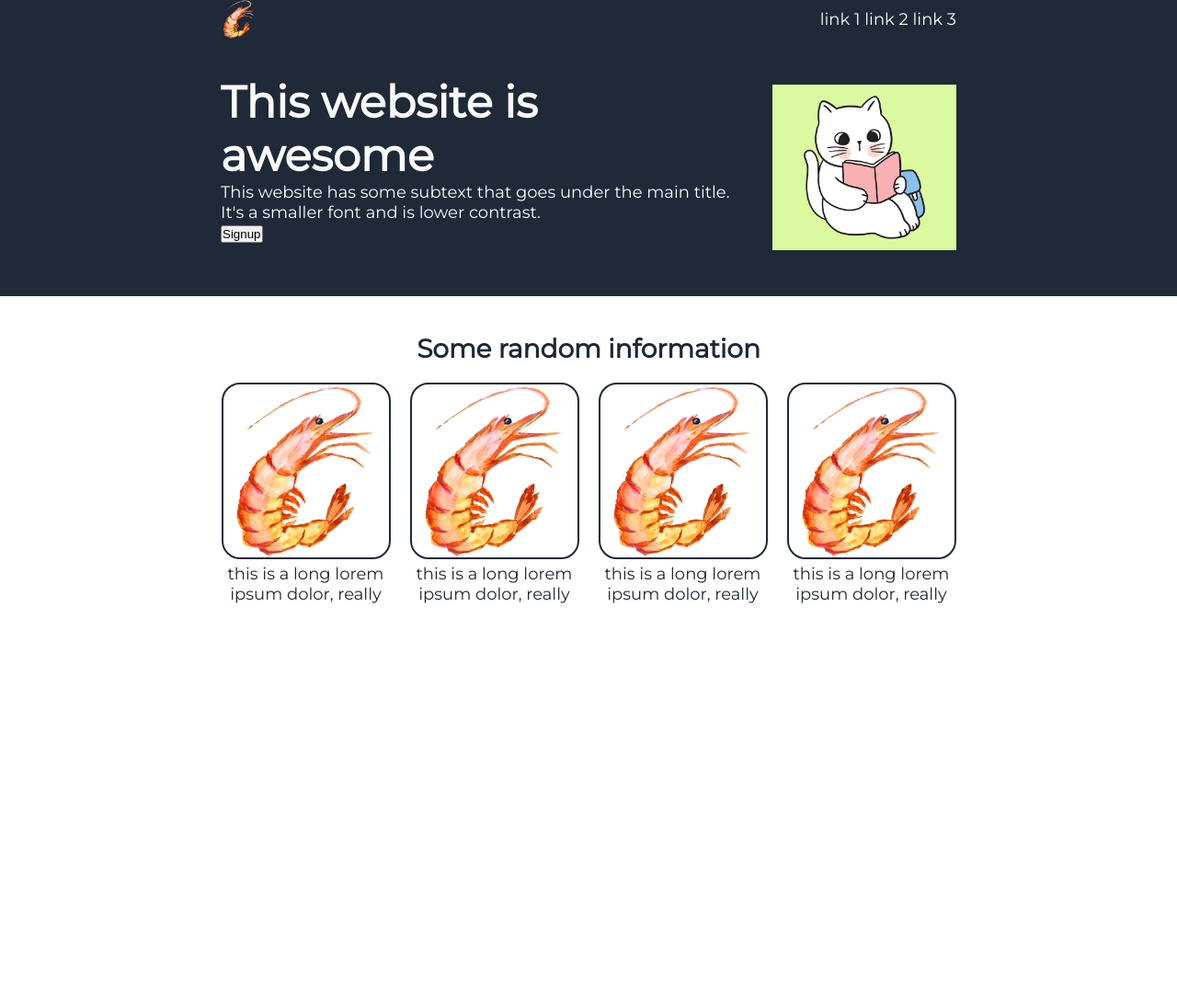
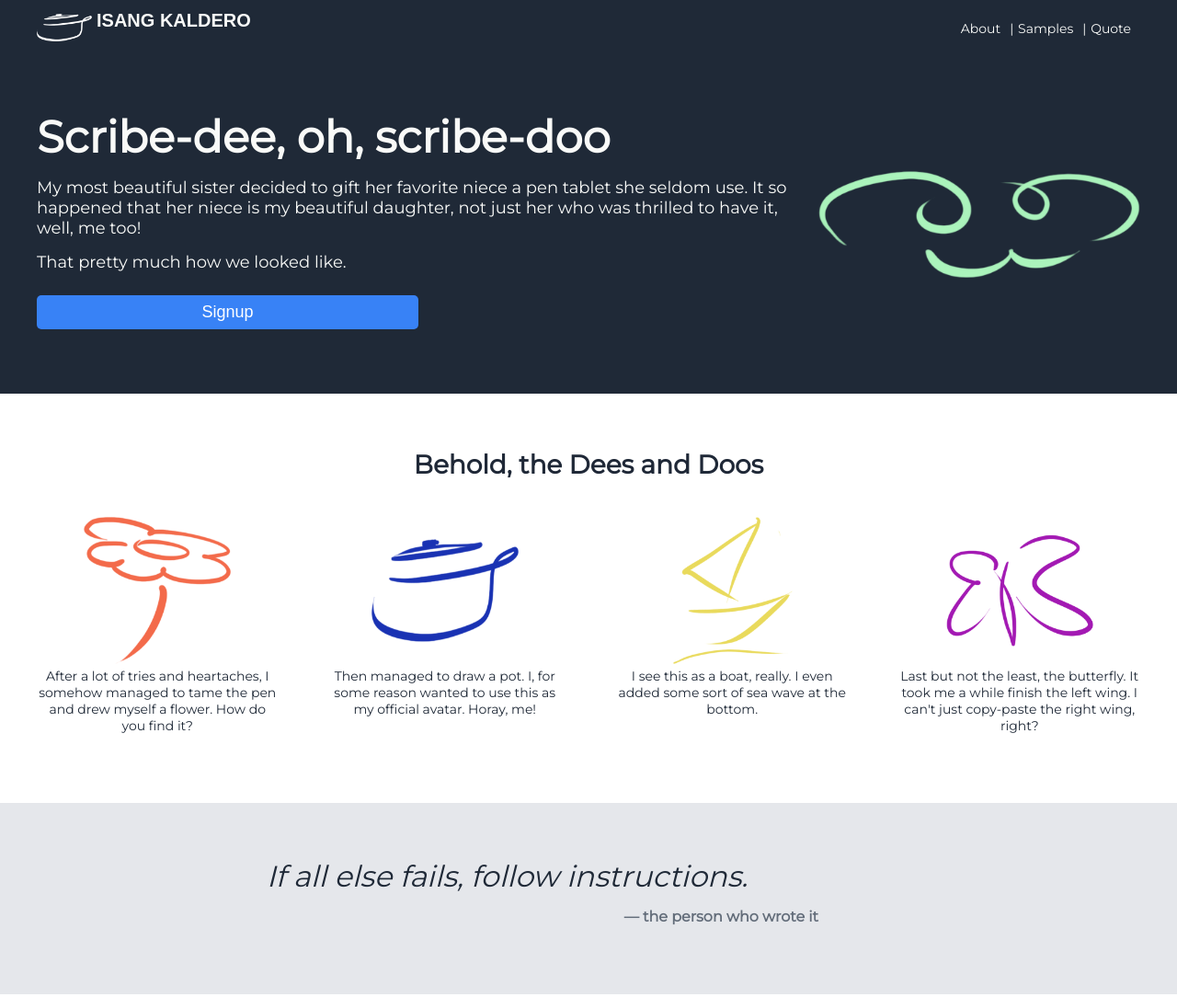
Before and after one commit to isang-kaldero/landing-page, a plain HTML site: page index.html in a window 1280 px wide. Shown: the top 1084 px of the page at 92% size. Before the commit the page ends 800 px from the top, so only its background shows below. Drawn offline with Linux system fonts and the light colour scheme; a web font is replaced by a local one.

Commit message:
add styles and contents fron header to section 3

```diff
--- a/assets/dummy.css
+++ /dev/null
@@ -1,129 +0,0 @@
-
-a {
-    color: #fff;
-    text-decoration: none;
-}
-
-header {
-    background-color: #1f2937;
-    color: #fff;
-}
-
-.logo-links,
-.about {
-    margin: 0 auto;
-    max-width: 800px;
-    display: flex;
-    justify-content: space-between;
-    flex-wrap: wrap;
-    padding-left: 20px;
-    padding-right: 20px;
-}
-
-.logo-links {
-    padding-top: 15px;
-    align-items: center;
-}
-
-.logo {
-    width: 40px;
-    object-fit: cover;
-}
-
-.about {
-    padding-top: 60px;
-    padding-bottom: 60px;
-}
-
-.about .info {
-    flex-basis: 500px;
-    flex-grow: 0;
-    flex-shrink: 1;
-}
-
-.about-img {
-    object-fit: contain;
-    height: 200px;
-    width: 200px;
-}
-
-.info h1 {
-    font-size: 40px;
-    font-weight:600;
-    color: #f9faf8;
-}
-
-.info-list {
-    border: 1px solid #1f2937;
-    max-width: 800px;
-    margin: 0 auto;
-    padding-left: 20px;
-    padding-right: 20px;
-}
-
-.info-list h1 {
-    font-size: 28px;
-    color: #1f2837;
-    font-weight: 600;
-    text-align: center;
-    margin: 20px auto;
-}
-
-.info-list ul {
-    list-style: none;
-    display: flex;
-    justify-content: space-between;
-    flex-wrap: wrap;
-    row-gap: 20px;
-    column-gap: 20px;
-}
-
-.info-list ul li {
-    flex: 1 0 180px;
-    text-align: center;
-}
-
-.info-list img {
-    width: 180px;
-    object-fit: cover;
-    border: 2px solid #1f2937;
-    border-radius: 20px;
-}
-
-.testimonial {
-    background-color: #e5e7eb;
-}
-
-.testimonial .content {
-    max-width: 800px;
-    padding: 40px 20px;
-    margin: 0 auto;
-    font-size: 28px;
-    font-style: italic;
-    color: #1f2937;
-}
-
-
-<main>
-
-
-
-<div class="testimonial">
-    <div class="content">
-        <p>
-            This is an inspiring quote, or a testimonial form a customer.
-            Maybe it's just filling up space, or maybe people will actually read it.
-            Who knows? All I know is that it looks nice.
-        </p>
-        <p>-Thor, God of Thunder</p>
-    </div>
-</div>
-
-<div class="cta">
-    theres some text and button here
-</div>
-</main>
-
-<footer>
-this is footer
-</footer>
--- a/assets/styles.css
+++ b/assets/styles.css
@@ -9,21 +9,27 @@ body {
     color: #1f2937;
 }
 
+h1, p {
+    margin-bottom: 15px;
+}
+
 a {
     text-decoration: none;
     color: #f9faf8;
 }
 
 .container {
-    max-width: 800px;
+    max-width: 1200px;
     padding-left: 20px;
     padding-right: 20px;
-    padding-top: 40px;
-    padding-bottom: 40px;
+    padding-top: 60px;
+    padding-bottom: 60px;
     margin: 0 auto;
 }
 
 .dark-blue { background-color: #1f2937; color: #f9faf8 }
+.light-gray { background-color: #e5e7eb; }
+.blue { background-color: #3882f6; color: #f9faf8 ;}
 
 /** Header section **/
 .header {
@@ -37,16 +43,63 @@ a {
     padding-bottom: 0;
 }
 
+button {
+    padding: 8px 20px;
+    background-color: #3882f6;
+    color: #fff;
+    margin: 10px 0;
+    border: none;
+    border-radius: 5px;
+    font-size: 18px;
+    width: 100%;
+}
+
 .logo {
-    width: 40px;
-    object-fit: cover;
+    font-family: "Belleza", sans-serif;
+    font-size: 20px;
+    font-weight: 600;
+    display: flex;
+    align-items: center;
+    gap: 5px;
 }
+
+.logo img {
+    object-fit: contain;
+    width: 60px;
+    height: 60px;
+}
+
+.logo p {
+    display: none;
+}
+
+nav a {
+    font-size: 14px;
+}
+
+nav a::after {
+    content: "|";
+    padding-left: 10px;
+}
+
+nav a.last::after {
+    content: "";
+}
+
 
 /** Second section **/
 .about {
     display: flex;
     justify-content: space-between;
     gap: 20px;
+    flex-wrap: wrap;
+    flex-direction: column-reverse;
+}
+
+.info {
+    flex-basis: 300px;
+    flex-grow: 1;
+    flex-shrink: 0;
 }
 
 .about h1 {
@@ -56,8 +109,7 @@ a {
 
 .about-img {
     object-fit: contain;
-    height: 200px;
-    width: 200px;
+    width: 100%;
 }
 
 /** Third section **/
@@ -74,18 +126,73 @@ a {
     display: flex;
     justify-content: space-between;
     flex-wrap: wrap;
-    row-gap: 20px;
-    column-gap: 20px;
+    row-gap: 50px;
+    column-gap: 50px;
+    margin-top: 40px;
+    font-size: 16px;
 }
 
 .info-list ul li {
-    flex: 1 0 180px;
+    flex: 1 0 100%;
     text-align: center;
 }
 
 .info-list img {
-    width: 180px;
+    width: 50%;
     object-fit: cover;
-    border: 2px solid #1f2937;
-    border-radius: 20px;
 }
+
+/* Third section */
+.quote {
+    font-size: 27px;
+    font-style: italic;
+    max-width: 700px;
+}
+
+.author {
+    font-style: normal;
+    color: #636d7a;
+    font-size: 16px;
+    text-align: right;
+    font-weight: bold;
+}
+
+@media screen and (min-width: 700px) {
+
+    .logo p {
+        display: block;
+    }
+
+    button {
+        width: 50%;
+    }
+
+    .about {
+        flex-direction: row;
+    }
+
+    .about-img {
+        width: 350px;
+    }
+
+    .info-list ul {
+        font-size: 14px;
+    }
+
+    .info-list ul li {
+        flex: 1 0 250px;
+    }
+
+    .info-list img {
+        width: 160px;
+    }
+
+    .quote {
+        font-size: 32px;
+    }
+
+    .author {
+        margin-right: 100px;
+    }
+
+}
--- a/index.html
+++ b/index.html
@@ -4,18 +4,21 @@
         <meta charset="utf-8">
         <title>My Landing Page</title>
         <link rel="stylesheet" href="https://fonts.googleapis.com/css?family=Montserrat" />
+        <link rel="stylesheet" href="https://fonts.googleapis.com/css?family=Belleza" />
         <link rel="stylesheet" href="assets/styles.css" />
     </head>
     <body>
 
         <div class="dark-blue">
             <div class="container header">
-                <img src="assets/images/shrimp.png" class="logo">
-
+                <div class="logo">
+                    <img src="assets/images/pot-logo.png"/>
+                    <p>ISANG KALDERO</p>
+                </div>
                 <nav>
-                    <a>link 1</a>
-                    <a href="#">link 2</a>
-                    <a href="#">link 3</a>
+                    <a href="#">About</a>
+                    <a href="#">Samples</a>
+                    <a href="#" class="last">Quote</a>
                 </nav>
             </div>
         </div>
@@ -23,44 +26,62 @@
         <div class="dark-blue">
             <div class="container about">
                 <div class="info">
-                    <h1>This website is awesome</h1>
+                    <h1>Scribe-dee, oh, scribe-doo</h1>
                     <p>
-                        This website has some subtext that goes under the main title. It's a smaller font and is
-                        lower contrast.
+                        My most beautiful sister decided to gift her favorite niece a pen tablet she seldom use.
+                        It so happened that her niece is my beautiful daughter, not just her who was thrilled to have it, well, me too!
                     </p>
+                    <p>That pretty much how we looked like.</p>
                     <button>Signup</button>
                 </div>
 
-                <img src="assets/images/cat-reading.png" class="about-img" />
+                <img src="assets/images/old-man.png" class="about-img" />
             </div>
         </div>
 
         <div class="container info-list">
 
-            <h1>Some random information</h1>
+            <h1>Behold, the Dees and Doos   </h1>
 
             <ul>
                 <li>
-                    <img src="assets/images/shrimp.png">
-                    <p>this is a long lorem ipsum dolor, really</p>
+                    <img src="assets/images/flower.png">
+                    <p>After a lot of tries and heartaches, I somehow managed to tame the pen and drew myself a flower. How do you find it?</p>
                 </li>
                 <li>
-                    <img src="assets/images/shrimp.png">
-                    <p>this is a long lorem ipsum dolor, really</p>
+                    <img src="assets/images/pot.png">
+                    <p>Then managed to draw a pot. I, for some reason wanted to use this  as my official avatar. Horay, me!</p>
                 </li>
                 <li>
-                    <img src="assets/images/shrimp.png">
-                    <p>this is a long lorem ipsum dolor, really</p>
+                    <img src="assets/images/boat.png">
+                    <p>I see this as a boat, really. I even added some sort of sea wave at the bottom.</p>
                 </li>
                 <li>
-                    <img src="assets/images/shrimp.png">
-                    <p>this is a long lorem ipsum dolor, really</p>
+                    <img src="assets/images/butterfly.png">
+                    <p>Last but not the least, the butterfly. It took me a while finish the left wing. I can't just copy-paste the right wing, right?</p>
                 </li>
             </ul>
         </div>
 
         <div class="light-gray">
+            <div class="container quote">
+                <p>
+                    If all else fails, follow instructions.
+                </p>
+                <p class="author">&#8212; the person who wrote it</p>
+            </div>
+        </div>
 
+        <div class="container">
+            <div class="blue">
+                Call to action
+            </div>
+        </div>
+
+        <div class="dark-blue">
+            <div class="footer container">
+                <p>This is copyright section</p>
+            </div>
         </div>
 
     </body>
```
Also changed, not shown: assets/images/boat.png (added), assets/images/butterfly.png (added), assets/images/cat-reading.png (deleted), assets/images/flower.png (added), assets/images/old-man.png (added), assets/images/pot-logo.png (added), assets/images/pot.png (added), assets/images/shrimp.png (deleted).
